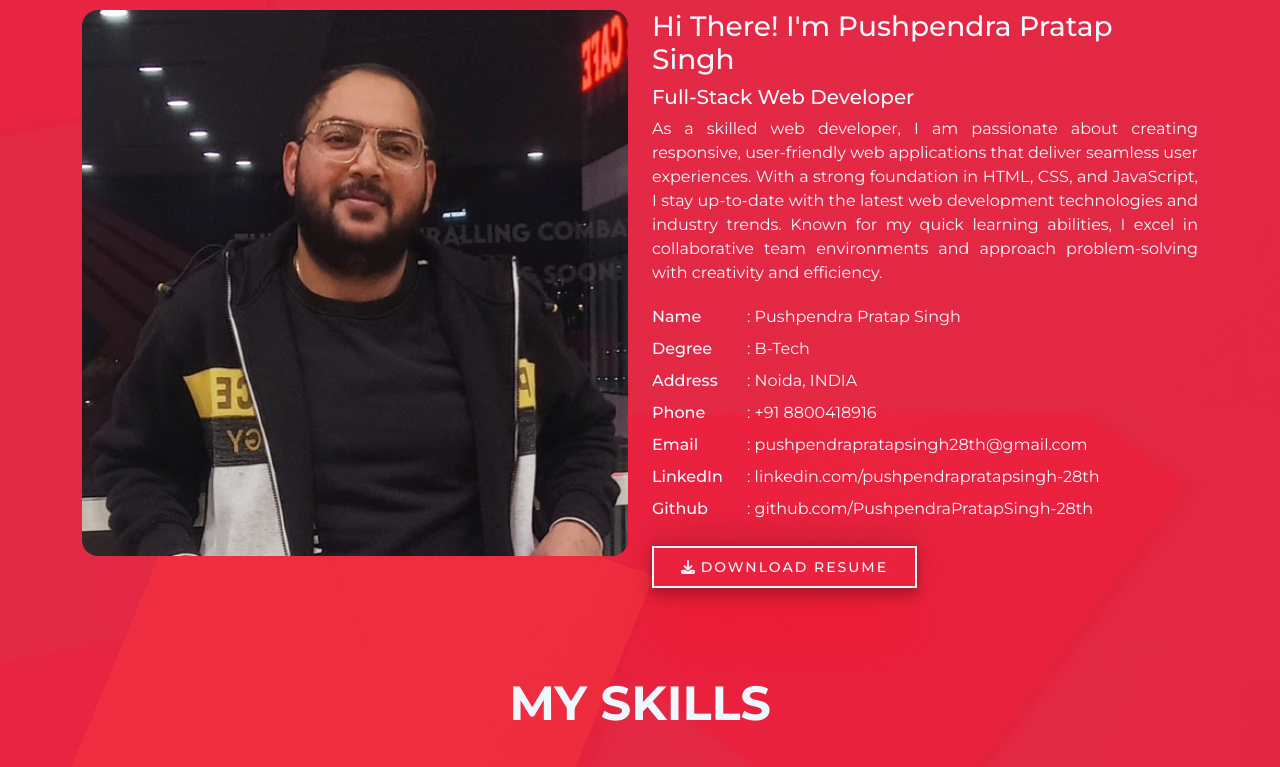
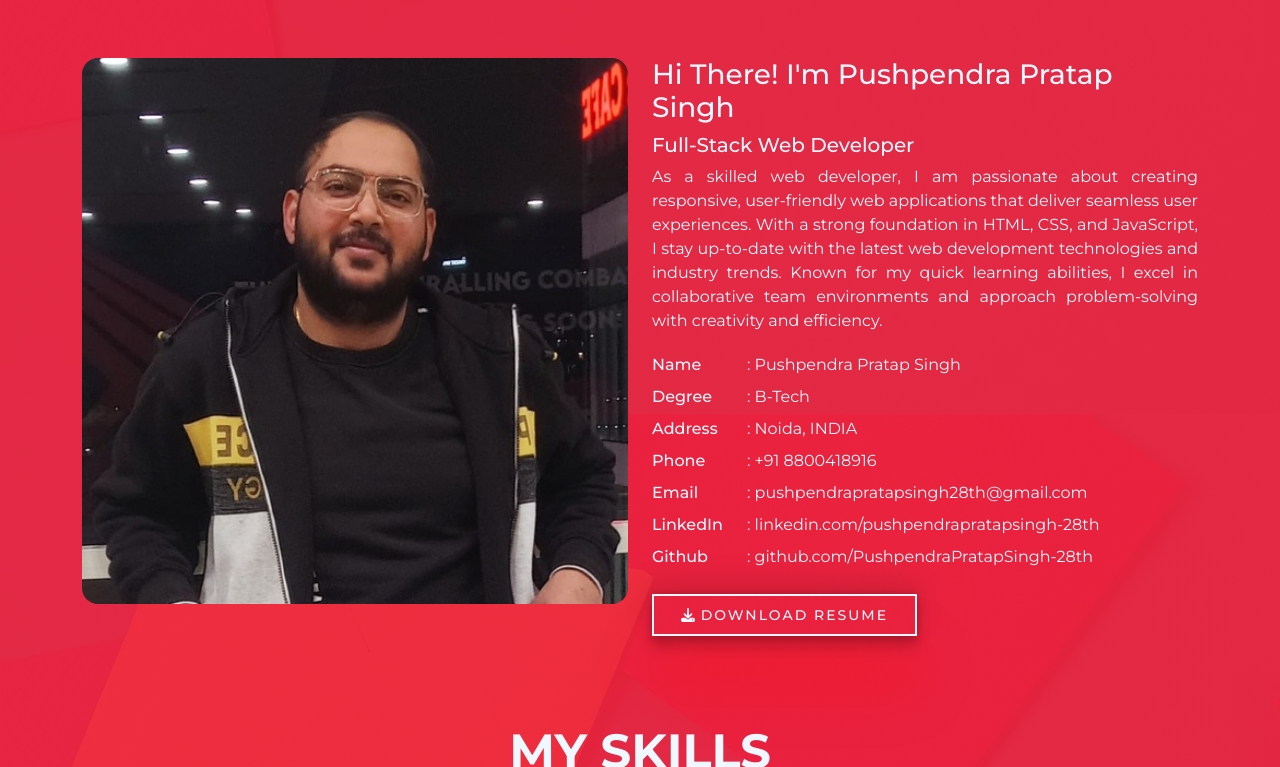
Before and after one commit to PushpendraPratapSingh-28th/My-Portfolio, a plain HTML site: page index.html in a window 1280 px wide. Shown: the part 786-1553 px from the top of the page. Drawn offline with nearby package versions, Linux system fonts and the light colour scheme.

```diff
--- a/resources/css/style.css
+++ b/resources/css/style.css
@@ -64,12 +64,12 @@ img {
 }
 
 .container {
-    /* padding-top: 48px; */
+    padding-top: 48px;
 }
 
 .container>h2 {
     text-align: center;
-    margin: 48px 0;
+    margin-bottom: 48px;
     font-size: xxx-large;
     text-transform: uppercase;
     font-weight: bold;
```
